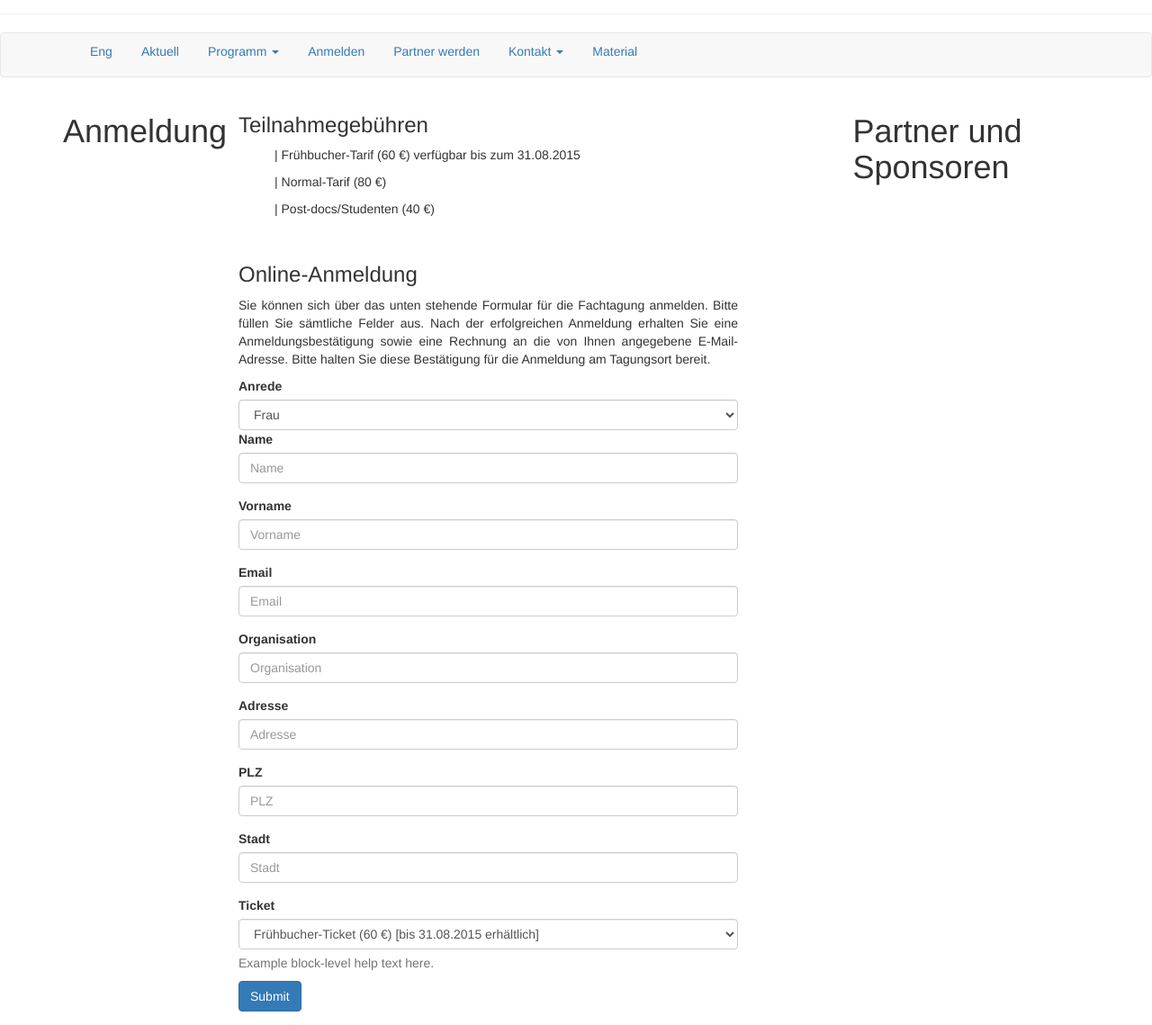
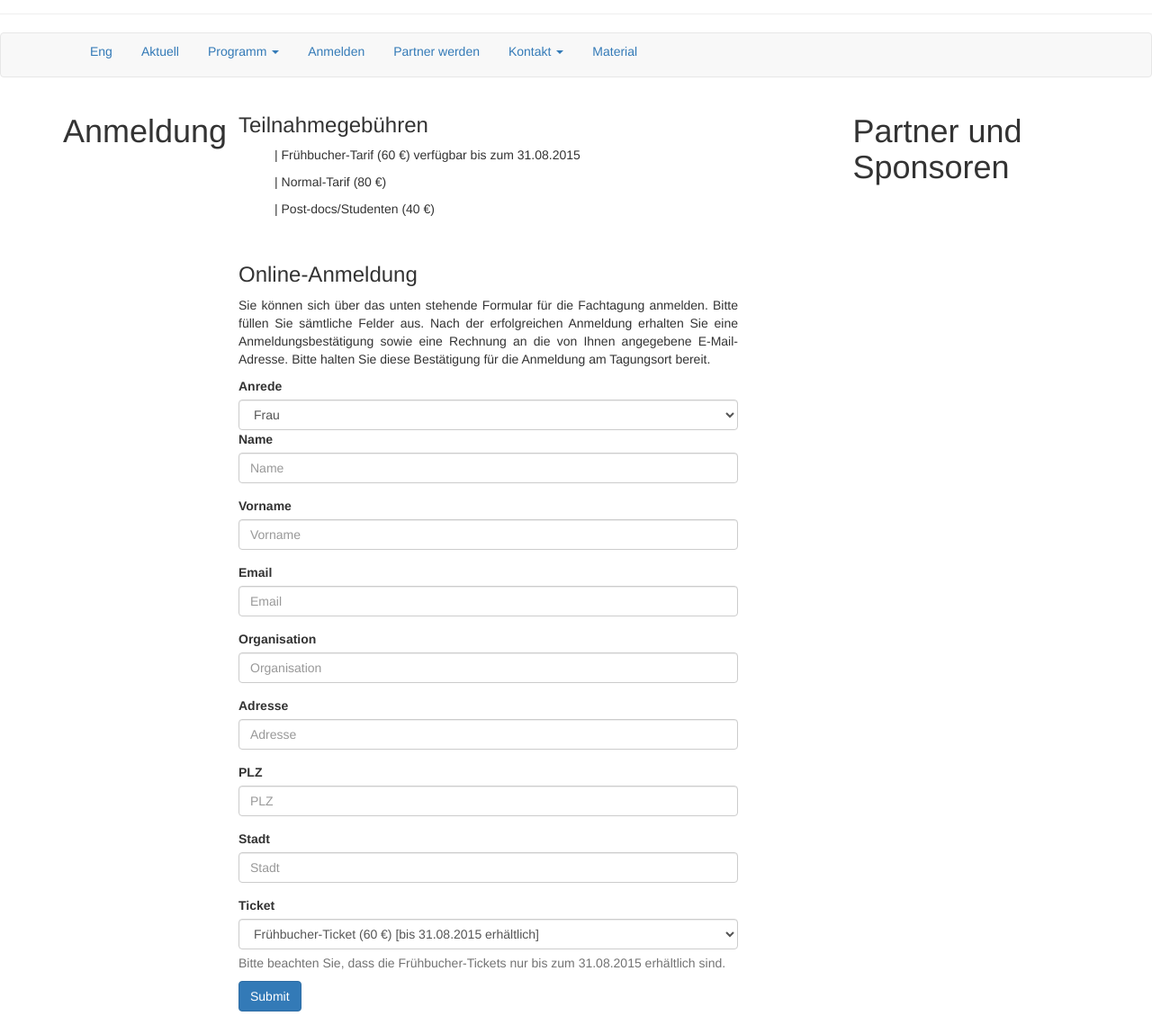
Before and after one commit to susedev/test, a Jekyll site: the page built from anmeldung.html, in a window 1280 px wide, cut to the strip 131-1270 px from the top of the page. Shown: the whole strip at 90% size. Built offline with Jekyll 4.4.1, drawn with Linux system fonts in a browser that asks for light colours; nearby versions of some CDN libraries.

Commit message:
Edit from JekyllCMS

```diff
--- a/anmeldung.html
+++ b/anmeldung.html
@@ -34,7 +34,7 @@ title: Anmeldung
 
 <div class="form-group"><label for="ticket">Ticket</label><select class="form-control"><option>Fr&uuml;hbucher-Ticket (60 &euro;) [bis 31.08.2015 erh&auml;ltlich]</option><option>Normal-Ticket (80 &euro;)</option><option>Postdocs/Studenten (40 &euro;)</option></select>
 
-<p class="help-block">Example block-level help text here.</p>
+<p class="help-block">Bitte beachten Sie, dass die Fr&uuml;hbucher-Tickets nur bis zum 31.08.2015 erh&auml;ltlich sind.</p>
 <button class="btn btn-primary" type="submit">Submit</button></div>
 </div>
 </form>
```
